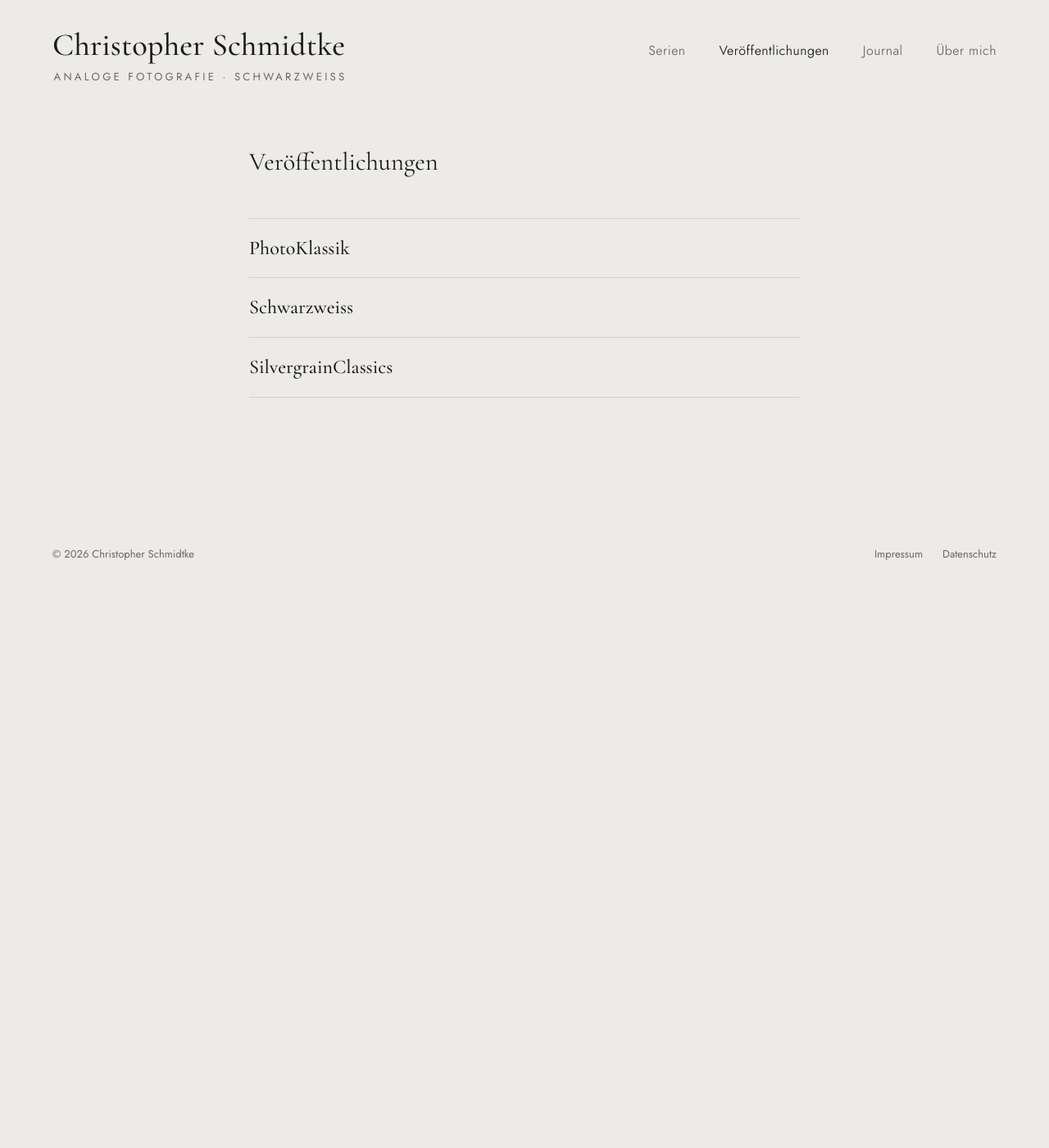
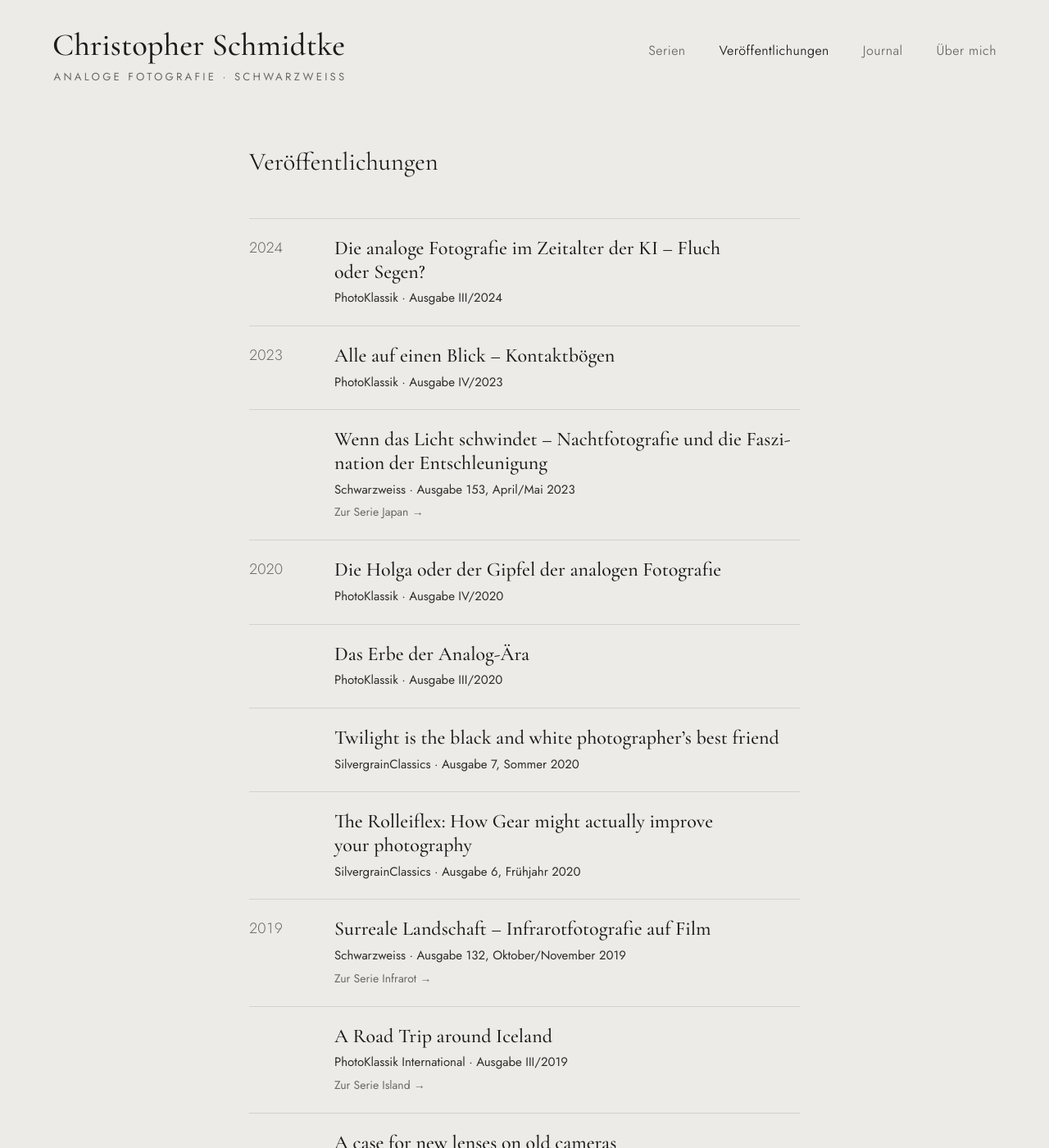
Before and after one commit to Racetrack69/christopher_portfolio, a Jekyll site: the page built from veroeffentlichungen.html, in a window 1280 px wide and 1400 px high. Shown: the whole window at 82% size. Built offline with Jekyll 4.4.1, drawn with Linux system fonts in a browser that asks for light colours; some of the changed text lies outside the part shown.

Commit message:
Add files via upload

```diff
--- a/_data/veroeffentlichungen.yml
+++ b/_data/veroeffentlichungen.yml
@@ -1,20 +1,81 @@
 # Veröffentlichungen in Magazinen.
-# Felder: magazin (Pflicht), jahr, ausgabe, inhalt, link (alle optional)
-# Sortierung: Einträge mit Jahr zuerst, neueste oben. Einträge ohne Jahr folgen in der
-# Reihenfolge dieser Datei.
-# Jahr ohne Anführungszeichen schreiben (jahr: 2024). Fehlt eine Angabe, die Zeile weglassen.
 #
-# Vorläufig nur die Magazinnamen. Jahr, Ausgabe und Inhalt folgen.
+# Felder:
+#   magazin   Pflicht. Name des Magazins.
+#   jahr      Jahr der Ausgabe, ohne Anführungszeichen (jahr: 2020).
+#   ausgabe   z. B. "Ausgabe IV/2020" oder "Ausgabe 7, Sommer 2020".
+#   titel     Titel des Beitrags. Steht groß in der Liste. Ohne Titel steht dort der Magazinname.
+#   sprache   en, wenn der Titel englisch ist (für Silbentrennung und Screenreader).
+#   inhalt    kurze Ergänzung, z. B. "Serie Japan, 8 Bilder".
+#   serie     Ordnername einer Serie (z. B. island). Darunter erscheint „Zur Serie …“.
+#   link      Adresse eines Online-Artikels. Der Titel wird dann zum Link.
+#   cover     Foto der Titelseite: Dateiname ohne Endung, die Datei liegt in
+#             assets/images/veroeffentlichungen/ (z. B. cover: photoklassik-2020-4).
+#             Hochformat, etwa 600 px breit, sRGB. Sobald ein Eintrag ein Cover hat, bekommt die
+#             Liste eine schmale Spalte dafür. Einträge ohne Cover lassen sie frei.
+# Alle Felder außer magazin sind optional. Fehlt eine Angabe, die Zeile weglassen.
+#
+# Sortierung: nach Jahr, neueste oben. Das Jahr steht nur beim ersten Eintrag eines Jahres.
+# Innerhalb eines Jahres gilt die Reihenfolge dieser Datei, also das neueste Heft zuerst.
+# Einträge ohne Jahr stehen am Ende.
 
-- magazin: "PhotoKlassik"
+# ---------- 2024 ----------
+- jahr: 2024
+  magazin: "PhotoKlassik"
+  ausgabe: "Ausgabe III/2024"
+  titel: "Die analoge Fotografie im Zeitalter der KI – Fluch oder Segen?"
 
-- magazin: "Schwarzweiss"
+# ---------- 2023 ----------
+- jahr: 2023
+  magazin: "PhotoKlassik"
+  ausgabe: "Ausgabe IV/2023"
+  titel: "Alle auf einen Blick – Kontaktbögen"
 
-- magazin: "SilvergrainClassics"
+- jahr: 2023
+  magazin: "Schwarzweiss"
+  ausgabe: "Ausgabe 153, April/Mai 2023"
+  titel: "Wenn das Licht schwindet – Nachtfotografie und die Faszination der Entschleunigung"
+  serie: japan
 
-# Beispiel für einen vollständigen Eintrag:
-# - jahr: 2026
-#   magazin: "Name des Magazins"
-#   ausgabe: "Ausgabe 4/2026"
-#   inhalt: "Serie Japan, 8 Bilder"
-#   link: "https://…"
+# ---------- 2020 ----------
+- jahr: 2020
+  magazin: "PhotoKlassik"
+  ausgabe: "Ausgabe IV/2020"
+  titel: "Die Holga oder der Gipfel der analogen Fotografie"
+
+- jahr: 2020
+  magazin: "PhotoKlassik"
+  ausgabe: "Ausgabe III/2020"
+  titel: "Das Erbe der Analog-Ära"
+
+- jahr: 2020
+  magazin: "SilvergrainClassics"
+  ausgabe: "Ausgabe 7, Sommer 2020"
+  titel: "Twilight is the black and white photographer’s best friend"
+  sprache: en
+
+- jahr: 2020
+  magazin: "SilvergrainClassics"
+  ausgabe: "Ausgabe 6, Frühjahr 2020"
+  titel: "The Rolleiflex: How Gear might actually improve your photography"
+  sprache: en
+
+# ---------- 2019 ----------
+- jahr: 2019
+  magazin: "Schwarzweiss"
+  ausgabe: "Ausgabe 132, Oktober/November 2019"
+  titel: "Surreale Landschaft – Infrarotfotografie auf Film"
+  serie: infrarot
+
+- jahr: 2019
+  magazin: "PhotoKlassik International"
+  ausgabe: "Ausgabe III/2019"
+  titel: "A Road Trip around Iceland"
+  sprache: en
+  serie: island
+
+- jahr: 2019
+  magazin: "PhotoKlassik International"
+  ausgabe: "Ausgabe II/2019"
+  titel: "A case for new lenses on old cameras"
+  sprache: en
--- a/assets/css/site.css
+++ b/assets/css/site.css
@@ -127,7 +127,7 @@ html.js a.frame:hover img.loaded,html.js .cover-link:hover img.loaded{opacity:.9
 
 /* Serienkopf */
 /* Ziffern in der Serifenschrift auf Linie (Cormorant setzt sonst Mediävalziffern, 2010 sähe aus wie 2o1o) */
-.mark,.s-title,.p-title,.about h1,.article .body h2,.posts .pt,.pubs .mag,.cover .c-title{font-variant-numeric:lining-nums}
+.mark,.s-title,.p-title,.about h1,.article .body h2,.posts .pt,.pubs .ti,.cover .c-title{font-variant-numeric:lining-nums}
 
 /* Seitentitel bewusst kleiner als der Name im Kopf */
 .s-head{display:grid;gap:14px;max-width:46rem;margin-bottom:clamp(44px,6vw,88px)}
@@ -152,10 +152,18 @@ html.js a.frame:hover img.loaded,html.js .cover-link:hover img.loaded{opacity:.9
 .pubs li{display:grid;grid-template-columns:5.5rem minmax(0,1fr);gap:16px;padding-block:22px;border-top:1px solid var(--line)}
 .pubs.ohne-jahr li{grid-template-columns:minmax(0,1fr)}  /* solange kein Eintrag ein Jahr hat */
 .pubs .yr{font-weight:300;font-size:18px;color:var(--quiet);font-variant-numeric:tabular-nums}
-.pubs .mag{font-family:var(--serif);font-size:24px;font-weight:500;line-height:1.15}
-.pubs .mag a{text-decoration:none}
-.pubs .mag a:hover{text-decoration:underline;text-decoration-thickness:1px;text-underline-offset:4px}
-.pubs .det{margin-top:4px;font-size:15px;color:var(--ink-2)}
+/* Titel des Beitrags (ohne Titel der Magazinname), darunter Magazin · Ausgabe, ggf. Link zur Serie */
+.pubs .ti{font-family:var(--serif);font-size:24px;font-weight:500;line-height:1.2;text-wrap:pretty;hyphens:auto}
+.pubs .ti a{text-decoration:none}
+.pubs .ti a:hover{text-decoration:underline;text-decoration-thickness:1px;text-underline-offset:4px}
+.pubs .det{margin-top:6px;font-size:15px;line-height:1.5;color:var(--ink-2)}
+.pubs .pub-serie{display:inline-block;margin-top:6px;font-size:14px;color:var(--quiet);text-decoration:none;transition:color .2s}
+.pubs .pub-serie:hover{color:var(--ink)}
+/* Titelseiten: eigene Spalte, sobald ein Eintrag ein Cover hat */
+.pubs.mit-cover li{grid-template-columns:5.5rem 4.5rem minmax(0,1fr)}
+.pubs.mit-cover.ohne-jahr li{grid-template-columns:4.5rem minmax(0,1fr)}
+.pubs .pub-cover{display:block}
+.pubs .pub-cover img{display:block;width:100%;height:auto;aspect-ratio:3/4;object-fit:contain;object-position:left top}
 /* Beitragsliste: kleines Bild links, daneben Datum, Titel, Teaser. Ohne Bild bleibt der Platz frei,
    damit alle Texte auf derselben Linie beginnen. */
 .posts a{display:grid;grid-template-columns:7.5rem minmax(0,1fr);column-gap:clamp(20px,2.6vw,36px);align-items:start;padding-block:24px;border-top:1px solid var(--line);text-decoration:none}
@@ -169,6 +177,10 @@ html.js a.frame:hover img.loaded,html.js .cover-link:hover img.loaded{opacity:.9
 .posts a:hover .thumb img{opacity:.88}
 @media (max-width:640px){
   .pubs li{grid-template-columns:1fr;gap:4px}
+  .pubs .yr:empty{display:none}
+  .pubs.mit-cover li,.pubs.mit-cover.ohne-jahr li{grid-template-columns:3.75rem minmax(0,1fr);column-gap:16px}
+  .pubs.mit-cover .yr{grid-column:1/-1}
+  .pubs .ti{font-size:22px}
   .posts a{grid-template-columns:4.75rem minmax(0,1fr);column-gap:16px;padding-block:20px}
   .posts .txt{gap:4px}
   .posts .pt{font-size:23px}
--- a/veroeffentlichungen.html
+++ b/veroeffentlichungen.html
@@ -1,37 +1,64 @@
 ---
 layout: default
 title: Veröffentlichungen
-description: Veröffentlichungen von Christopher Schmidtke in Fotografie-Magazinen.
+description: Artikel und Bilder von Christopher Schmidtke in den Fotografie-Magazinen PhotoKlassik, SilvergrainClassics und Schwarzweiss.
 permalink: /veroeffentlichungen/
 ---
 {%- comment -%}
-  Liste aus _data/veroeffentlichungen.yml. Einträge mit Jahr zuerst (neueste oben),
-  danach Einträge ohne Jahr in der Reihenfolge der Datei. Hat kein Eintrag ein Jahr,
-  entfällt die Jahresspalte. Leere Angaben (Ausgabe, Inhalt, Link) werden nicht angezeigt.
+  Liste aus _data/veroeffentlichungen.yml (Felder und Sortierung sind dort beschrieben).
+  Nach Jahr gruppiert, neueste oben, innerhalb eines Jahres in der Reihenfolge der Datei.
+  Das Jahr steht nur beim ersten Eintrag eines Jahres. Einträge ohne Jahr folgen am Ende.
+  Hat kein Eintrag ein Jahr, entfällt die Jahresspalte; hat ein Eintrag ein Cover,
+  kommt eine Spalte für die Titelseiten dazu. Leere Angaben werden nicht angezeigt.
 {%- endcomment -%}
 {%- assign daten = site.data.veroeffentlichungen -%}
-{%- assign mit_jahr = daten | where_exp: "v", "v.jahr != nil" | sort: "jahr" | reverse -%}
+{%- assign mit_jahr = daten | where_exp: "v", "v.jahr != nil" -%}
 {%- assign ohne_jahr = daten | where_exp: "v", "v.jahr == nil" -%}
-{%- assign liste = mit_jahr | concat: ohne_jahr -%}
+{%- assign mit_cover = daten | where_exp: "v", "v.cover != nil" -%}
+{%- assign gruppen = mit_jahr | group_by: "jahr" | sort: "name" | reverse -%}
+{%- assign liste = "" | split: "" -%}
+{%- for g in gruppen -%}{%- assign liste = liste | concat: g.items -%}{%- endfor -%}
+{%- assign liste = liste | concat: ohne_jahr -%}
+{%- assign vorher = "" -%}
 <div class="col">
   <h1 class="p-title">Veröffentlichungen</h1>
   {%- if liste.size > 0 %}
-  <ol class="pubs{% if mit_jahr.size == 0 %} ohne-jahr{% endif %}">
+  <ol class="pubs{% if mit_jahr.size == 0 %} ohne-jahr{% endif %}{% if mit_cover.size > 0 %} mit-cover{% endif %}">
     {%- for v in liste %}
     {%- assign link = v.link | strip -%}
     {%- assign ausgabe = v.ausgabe | strip -%}
-    {%- assign inhalt = v.inhalt | strip %}
+    {%- assign titel = v.titel | strip -%}
+    {%- assign inhalt = v.inhalt | strip -%}
+    {%- assign jahr = v.jahr | append: "" -%}
+    {%- capture kopf -%}{% if titel != "" %}{{ titel }}{% else %}{{ v.magazin }}{% endif %}{%- endcapture -%}
+    {%- capture det -%}
+      {%- if titel != "" %}{{ v.magazin }}{% endif -%}
+      {%- if titel != "" and ausgabe != "" %} · {% endif %}{{ ausgabe -}}
+      {%- if inhalt != "" %}{% if titel != "" or ausgabe != "" %} · {% endif %}{{ inhalt }}{% endif -%}
+    {%- endcapture -%}
+    {%- assign serie = nil -%}
+    {%- if v.serie -%}
+      {%- assign serie_url = "/serien/" | append: v.serie | append: "/" -%}
+      {%- assign serie = site.serien | where: "url", serie_url | first -%}
+    {%- endif %}
     <li>
       {%- if mit_jahr.size > 0 %}
-      <span class="yr">{{ v.jahr }}</span>
+      <span class="yr">{% if jahr != vorher %}{{ jahr }}{% endif %}</span>
       {%- endif %}
-      <div>
-        <div class="mag">{% if link != "" %}<a href="{{ link }}" rel="noopener">{{ v.magazin }}</a>{% else %}{{ v.magazin }}{% endif %}</div>
-        {%- if ausgabe != "" or inhalt != "" %}
-        <div class="det">{{ ausgabe }}{% if ausgabe != "" and inhalt != "" %} · {% endif %}{{ inhalt }}</div>
+      {%- if mit_cover.size > 0 %}
+      <span class="pub-cover">{% if v.cover %}<img src="{{ '/assets/images/veroeffentlichungen/' | append: v.cover | append: '.jpg' | relative_url }}" alt="Titelseite {{ v.magazin | escape }}{% if ausgabe != '' %}, {{ ausgabe | escape }}{% endif %}" loading="lazy" decoding="async">{% endif %}</span>
+      {%- endif %}
+      <div class="pub-txt">
+        <div class="ti"{% if v.sprache %} lang="{{ v.sprache }}"{% endif %}>{% if link != "" %}<a href="{{ link }}" rel="noopener">{{ kopf }}</a>{% else %}{{ kopf }}{% endif %}</div>
+        {%- if det != "" %}
+        <div class="det">{{ det }}</div>
+        {%- endif %}
+        {%- if serie %}
+        <a class="pub-serie" href="{{ serie.url | relative_url }}">Zur Serie {{ serie.title }} →</a>
         {%- endif %}
       </div>
     </li>
+    {%- assign vorher = jahr -%}
     {%- endfor %}
   </ol>
   {%- else %}
```
